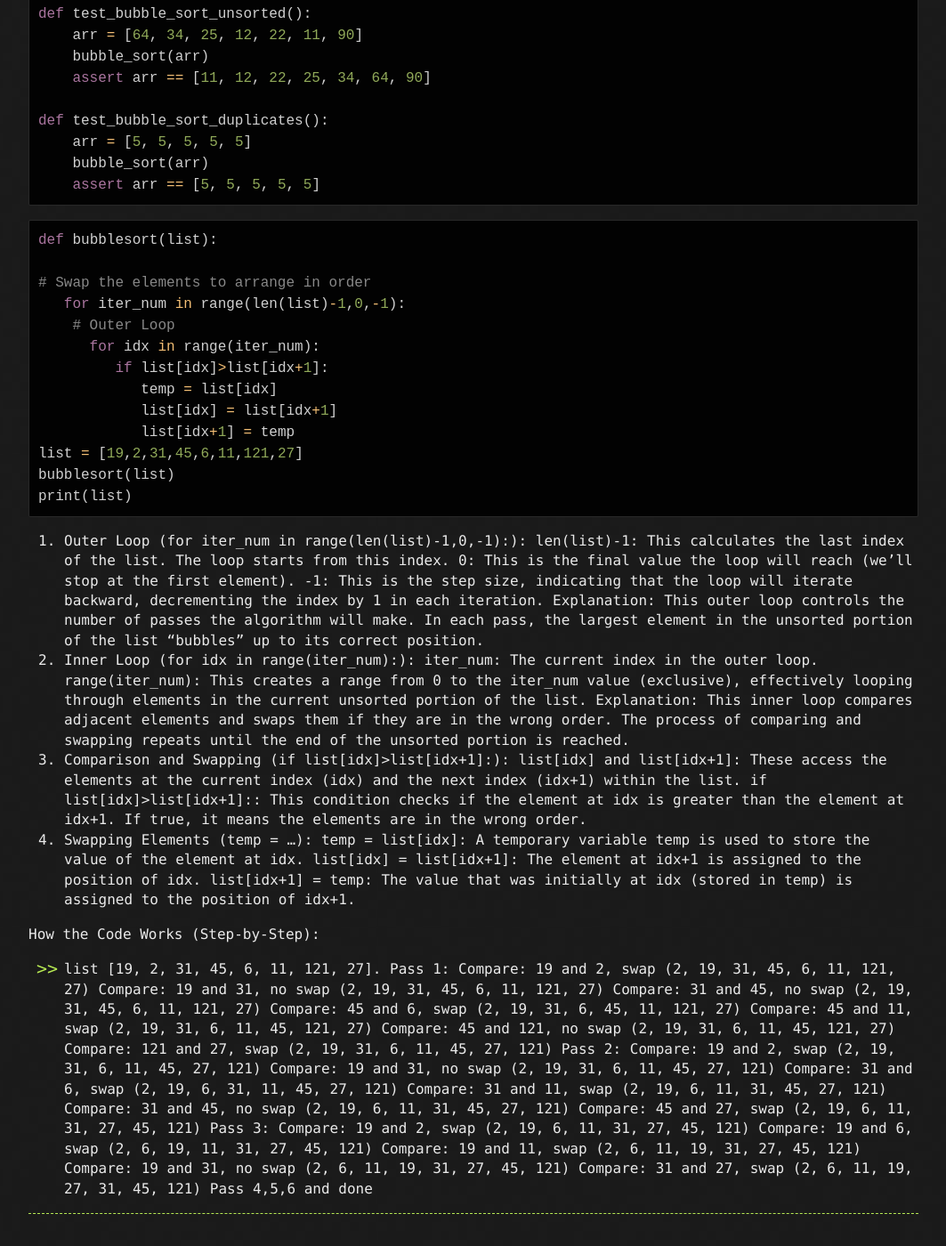
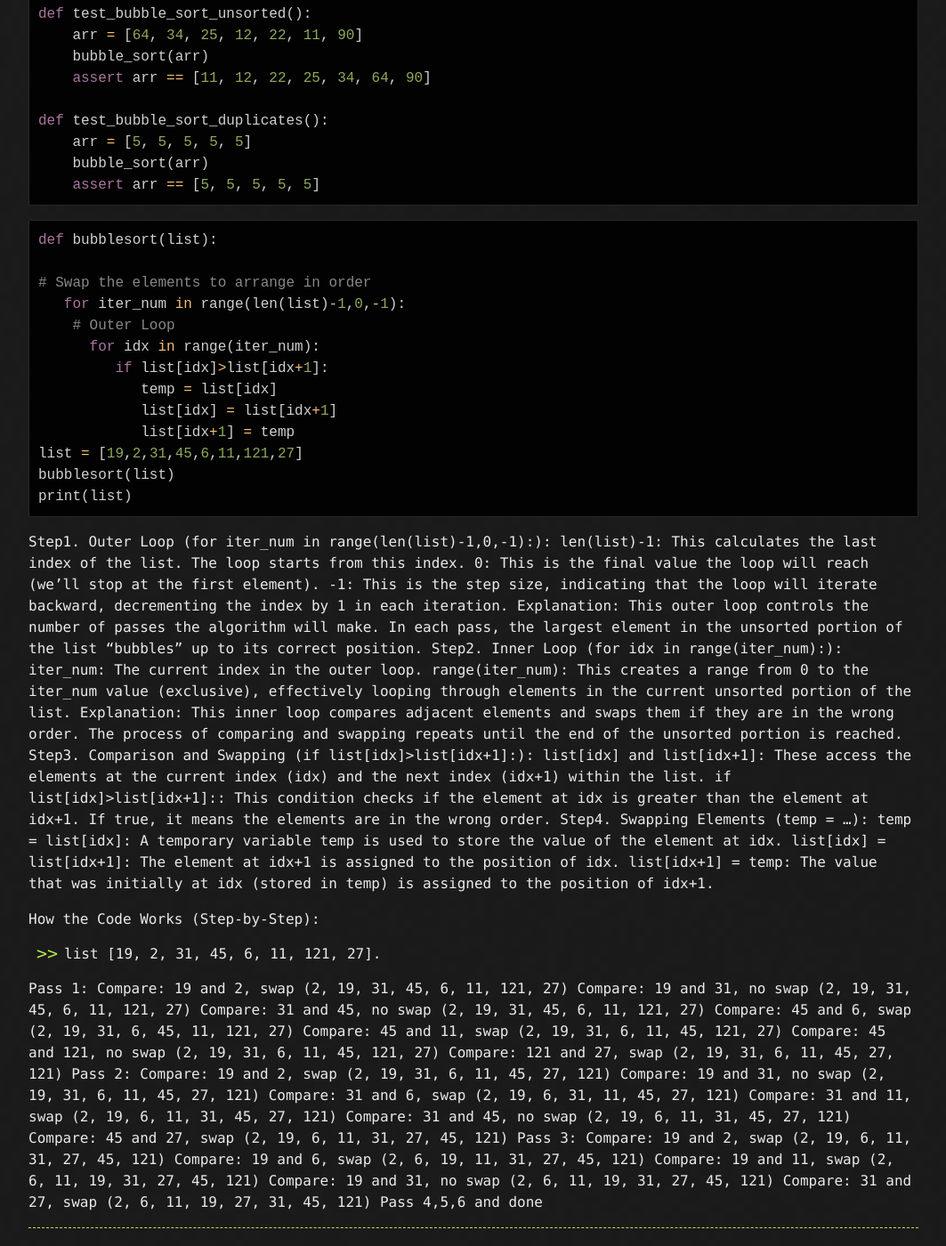
Before and after one commit to sciustechnologia/sciustechnologia.github.io, a Jekyll site: the page built from python/10_algos/1001.md, in a window 1280 px wide and 1400 px high, scrolled down 2682 px. Shown: the whole window at 89% size, without its empty margins (108-1171 px from the left). Built offline with Jekyll 4.4.1, drawn with Linux system fonts in a browser that asks for light colours.

Commit message:
Update 1001.md

````diff
--- a/python/10_algos/1001.md
+++ b/python/10_algos/1001.md
@@ -130,27 +130,29 @@ bubblesort(list)
 print(list)
 ```
 
-1. Outer Loop (for iter_num in range(len(list)-1,0,-1):):
+Step1. Outer Loop (for iter_num in range(len(list)-1,0,-1):):
 len(list)-1: This calculates the last index of the list. The loop starts from this index.
 0: This is the final value the loop will reach (we'll stop at the first element).
 -1: This is the step size, indicating that the loop will iterate backward, decrementing the index by 1 in each iteration.
 Explanation:
 This outer loop controls the number of passes the algorithm will make. In each pass, the largest element in the unsorted portion of the list "bubbles" up to its correct position.
-2. Inner Loop (for idx in range(iter_num):):
+Step2. Inner Loop (for idx in range(iter_num):):
 iter_num: The current index in the outer loop.
 range(iter_num): This creates a range from 0 to the iter_num value (exclusive), effectively looping through elements in the current unsorted portion of the list.
 Explanation:
 This inner loop compares adjacent elements and swaps them if they are in the wrong order. The process of comparing and swapping repeats until the end of the unsorted portion is reached.
-3. Comparison and Swapping (if list[idx]>list[idx+1]:):
+Step3. Comparison and Swapping (if list[idx]>list[idx+1]:):
 list[idx] and list[idx+1]: These access the elements at the current index (idx) and the next index (idx+1) within the list.
 if list[idx]>list[idx+1]:: This condition checks if the element at idx is greater than the element at idx+1. If true, it means the elements are in the wrong order.
-4. Swapping Elements (temp = ...):
+Step4. Swapping Elements (temp = ...):
 temp = list[idx]: A temporary variable temp is used to store the value of the element at idx.
 list[idx] = list[idx+1]: The element at idx+1 is assigned to the position of idx.
 list[idx+1] = temp: The value that was initially at idx (stored in temp) is assigned to the position of idx+1.
 
+
 How the Code Works (Step-by-Step):
 * list [19, 2, 31, 45, 6, 11, 121, 27].
+
 Pass 1:
 Compare: 19 and 2, swap (2, 19, 31, 45, 6, 11, 121, 27)
 Compare: 19 and 31, no swap (2, 19, 31, 45, 6, 11, 121, 27)
````
